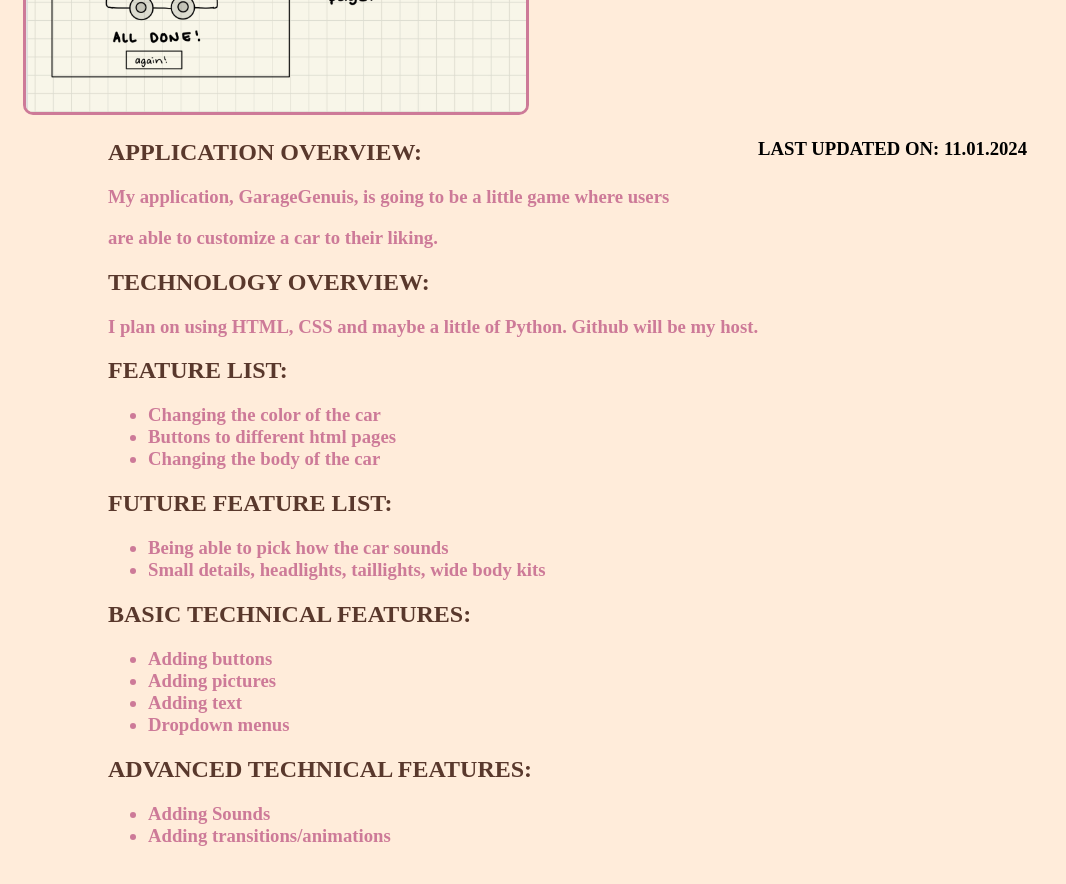
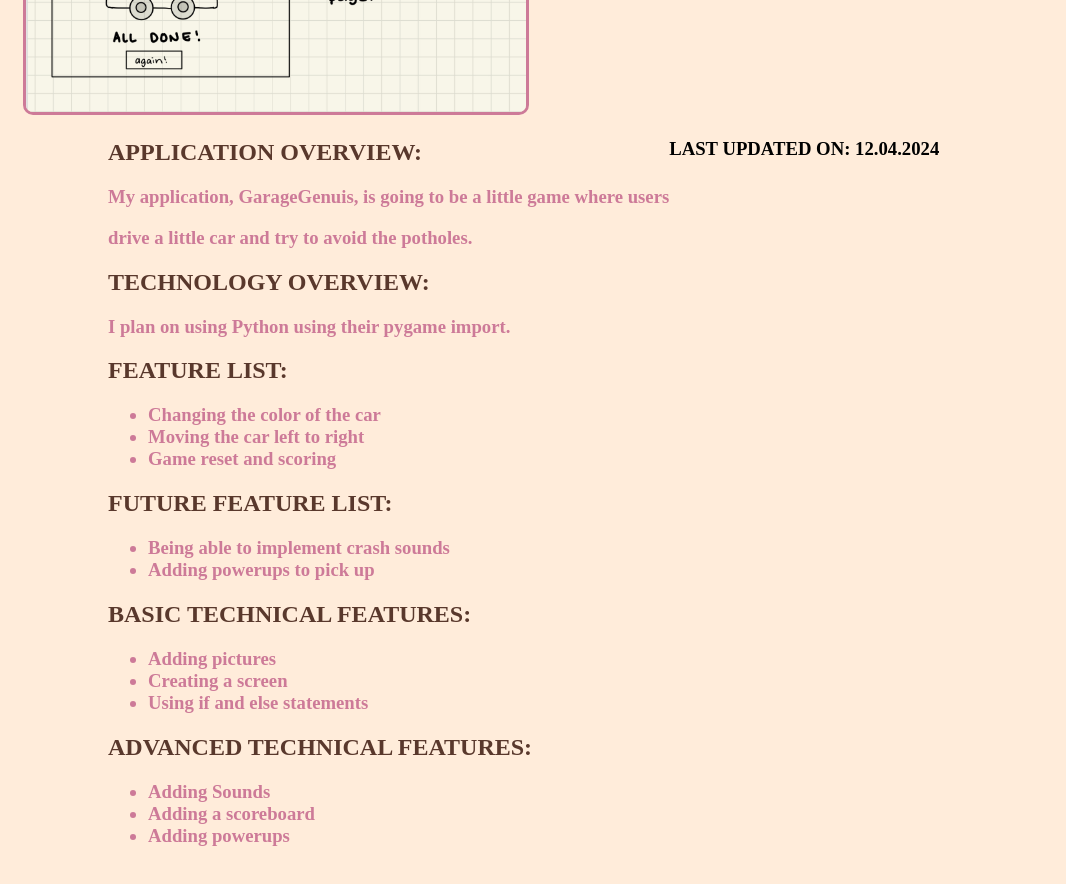
Before and after one commit to isary24/classproposal, a plain HTML site: page index.html in a window 1280 px wide. Shown: the part 800-1684 px from the top of the page, without its empty margins (0-1066 px from the left). Drawn offline with Linux system fonts and the light colour scheme.

Commit message:
Update index.html

```diff
--- a/index.html
+++ b/index.html
@@ -26,13 +26,13 @@
 <h2>APPLICATION OVERVIEW:</h2>
 <div class="infobody-box">
 <h3>My application, GarageGenuis, is going to be a little game where users</h3>
-<h3>are able to customize a car to their liking.</h3>
+<h3>drive a little car and try to avoid the potholes.</h3>
 </div>
 
 
 <h2>TECHNOLOGY OVERVIEW:</h2>
 <div class="infobody-box">
-<h3>I plan on using HTML, CSS and maybe a little of Python. Github will be my host.</h3>
+<h3>I plan on using Python using their pygame import.</h3>
 </div>
 
 
@@ -40,26 +40,25 @@
 <div class="infobody-box">
 <ul><h3>
     <li> Changing the color of the car
-    <li> Buttons to different html pages
-    <li> Changing the body of the car
+    <li> Moving the car left to right
+    <li> Game reset and scoring
 </ul></h3>
 </div>
 
 <h2>FUTURE FEATURE LIST:</h2>
 <div class="infobody-box">
     <ul><h3>
-        <li> Being able to pick how the car sounds
-        <li> Small details, headlights, taillights, wide body kits
+        <li> Being able to implement crash sounds
+        <li> Adding powerups to pick up
     </ul></h3>
     </div>
 
 <h2>BASIC TECHNICAL FEATURES:</h2>
 <div class="infobody-box">
     <ul><h3>
-        <li> Adding buttons
         <li> Adding pictures
-        <li> Adding text
-        <li> Dropdown menus
+        <li> Creating a screen
+        <li> Using if and else statements
     </ul></h3>
     </div>
 
@@ -67,7 +66,8 @@
 <div class="infobody-box">
     <ul><h3>
         <li> Adding Sounds
-        <li> Adding transitions/animations
+        <li> Adding a scoreboard
+        <li> Adding powerups
     </ul></h3>
     </div>
 </div>
@@ -79,7 +79,7 @@
 
 <!--LAST UPDATE-->
 <div class="update-box">
-<h3>LAST UPDATED ON: 11.01.2024</h3>
+<h3>LAST UPDATED ON: 12.04.2024</h3>
 </div>
 
 </html>
```
